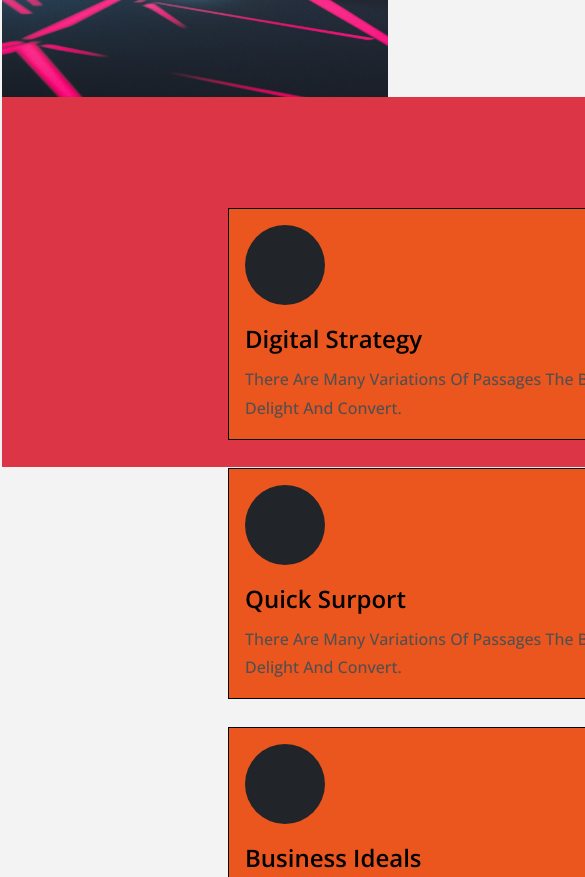
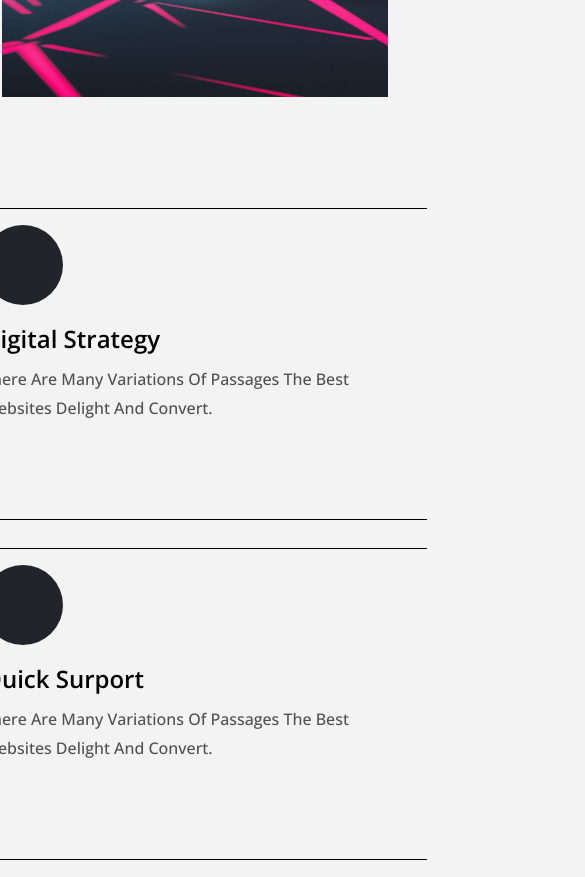
Before and after one commit to SammyTy/digital-web, a plain HTML site: page index.html in a window 390 px wide. Shown: the part 653-1530 px from the top of the page, 585 px wide, since content can reach past the window. Drawn offline with nearby package versions, Linux system fonts and the light colour scheme.

Commit message:
corrections made on the 3rd sectionn"

```diff
--- a/digita.css
+++ b/digita.css
@@ -36,7 +36,7 @@
 body{
     width: 100vw;
     text-decoration: none;
-    height: 300vh;
+    /* height: 300vh; */
     list-style: none;
     background: var(--background-color);
     /* background: rgb(224, 216, 200); */
@@ -708,31 +708,27 @@ background-color: var(--primary-color);
     }
 
     /*------------ section 3 -----------------*/
-
-    .main-activities{
-        width: 950px;
-        height: 370px;
+    .main-activities .activities{
+        width: 330px;
+        height: 310px;
     }
 
 }
 
 @media screen and (max-width:1000px){
     .main-activities{
-       flex-direction: column;
-        background: #dc3545;
-        justify-content: stretch;
+        flex-direction: column;
         gap: 30px;
     }
 
     .main-activities .activities{
         width: 660px;
-        /* padding: 10px 4rem; */
     }
 
 }
 
 /* --------A MEDIA QUERIES SECTION */
-@media screen and (max-width:679px){
+@media screen and (max-width:670px){
 
     .search-bar{
         display: none;
@@ -769,13 +765,10 @@ background-color: var(--primary-color);
 
         /*------------ section 3 ----------------*/
         .main-activities .activities{
-            width: 500px;
-            /* display: flex; */
-            background: #eb551e;
-
+            width: 460px;
         }
 
         .activities .activities1{
             padding: 1rem;
         }
-    }
+}
--- a/index.html
+++ b/index.html
@@ -71,7 +71,7 @@
               <div class="note">
                   <i class="fa-solid fa-table-cells"></i>
               </div>
-              <div class="span">
+              <div class="light-mode">
                 <i class="fa-solid fa-moon"></i>
               </div>
             </div>
@@ -136,6 +136,7 @@
                 </div>
             </div>
         </div>
+        <!--////////////// end of 3rd section //////////////-->
     </div>
     <script src="digital.js"></script>
 </body>
```
